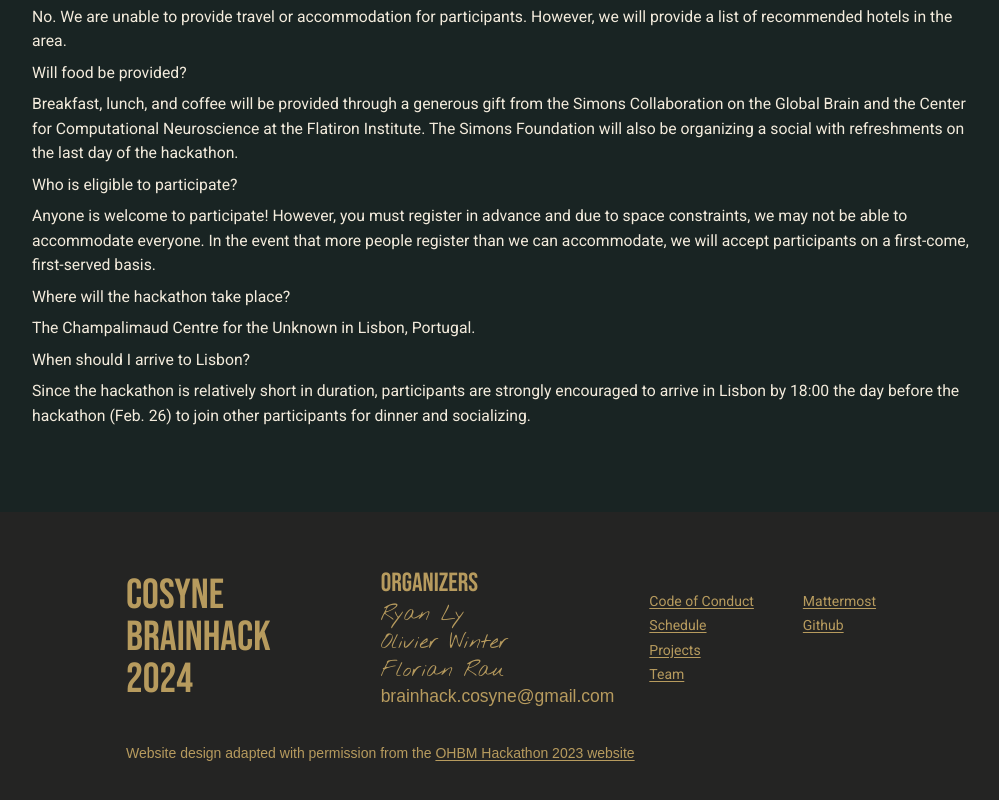
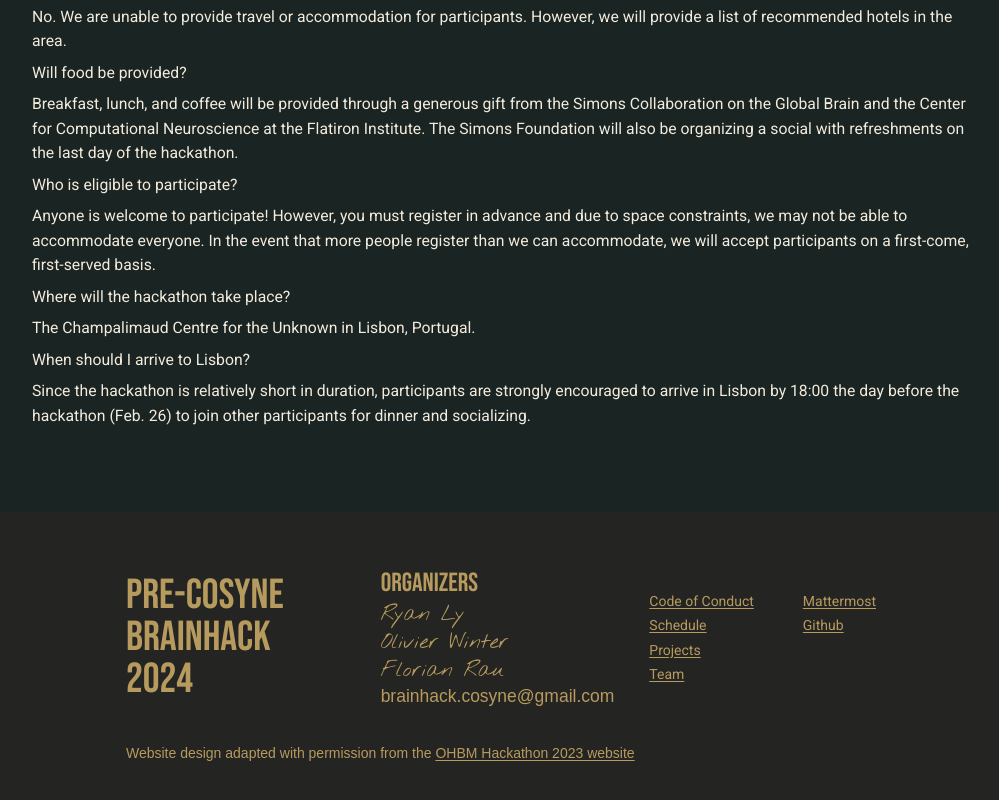
Before and after one commit to pre-cosyne-brainhack/hackathon2024, a Next.js app: page / in a window 1280 px wide. Shown: the part 1746-2546 px from the top of the page, without its empty margins (132-1131 px from the left). Built offline with nearby package versions, Linux system fonts and the light colour scheme.

Commit message:
Update name

```diff
--- a/src/pages/_app.tsx
+++ b/src/pages/_app.tsx
@@ -60,7 +60,7 @@ function Footer() {
     <footer className="relative flex justify-center px-1 py-16 bg-dirt text-gold">
       <div className="grid gap-10">
         <div className="grid grid-cols-1 md:grid-cols-3 w-full max-w-screen-xl 8xl:max-w-screen-6xl items-center justify-center text-center md:text-left md:pb-0">
-          <h1 className="text-5xl">COSYNE<br />Brainhack<br />2024</h1>
+          <h1 className="text-5xl">Pre-COSYNE<br />Brainhack<br />2024</h1>
           <div className="py-6 md:py-0">
             <h2 className="font-display text-3xl mb-0 text-center md:text-left">Organizers</h2>
             <p className="font-theme text-2xl mb-0">Ryan Ly</p>
--- a/src/pages/code-of-conduct.tsx
+++ b/src/pages/code-of-conduct.tsx
@@ -12,7 +12,7 @@ export default function CodeOfConduct() {
         <div className="bg-sand flex items-center justify-center py-0">
           <div className="max-w-6xl m-12 mt-0 md:m-16 md:mt-0">
             <h3>INTRODUCTION</h3>
-            Although Pre-COSYNE Brainhack is not associated with the main COSYNE conference, we follow an adapted
+            Although Pre-COSYNE Brainhack is not associated with the COSYNE conference, we follow an adapted
             version of the COSYNE Code of Conduct, except with different contact information and adjustments for
             our different scopes.
 
```
